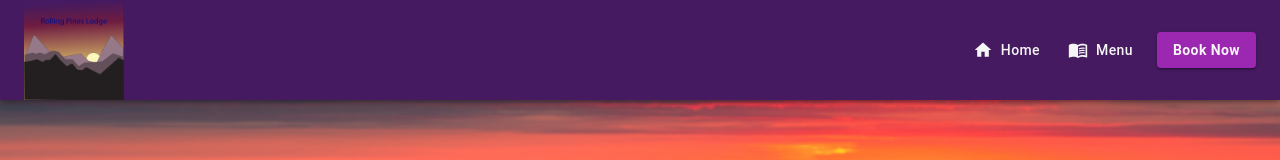
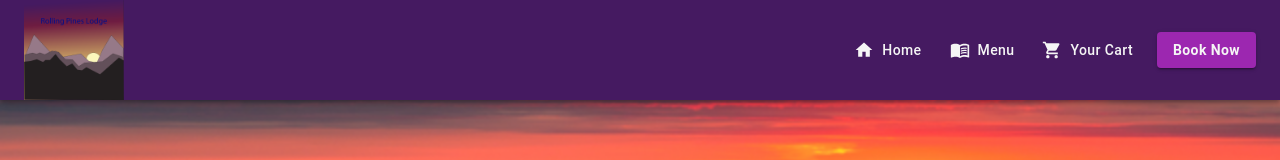
Before and after one commit to Harrison-Holt/rolling-pines-lodge, a React (Vite) app: page / in a window 1280 px wide. Shown: the top 160 px of the page. Built offline with nearby package versions, Linux system fonts and the light colour scheme.

Commit message:
Initial Commit

```diff
--- a/src/frontend/home.jsx
+++ b/src/frontend/home.jsx
@@ -8,8 +8,8 @@ import pizzaImage from '../assets/pizza.png';
 import chickenWafflesImage from '../assets/fried-chicken-waffles.png';
 import birdDogsImage from '../assets/bird-dog.png';
 import UpcomingEvents from './event_section';
-import PhoneIcon from '@mui/icons-material/Phone';
-import InfoIcon from '@mui/icons-material/Info';
+import ShoppingCartIcon from '@mui/icons-material/ShoppingCart';
+
 import './home.css';
 
 const featuredDishes = [
@@ -51,6 +51,9 @@ const featuredDishes = [
               </Button>
               <Button startIcon={<MenuBook />} href="#" sx={{ color: '#f5f5f5', textTransform: 'none' }}>
                 Menu
+              </Button>
+              <Button startIcon={<ShoppingCartIcon />} href="#" sx={{ color: '#f5f5f5', textTransform: 'none' }}>
+                Your Cart
               </Button>
               <Button variant="contained" color="secondary" sx={{ textTransform: 'none', fontWeight: 'bold', color: '#f5f5f5' }}>
                 Book Now
```
